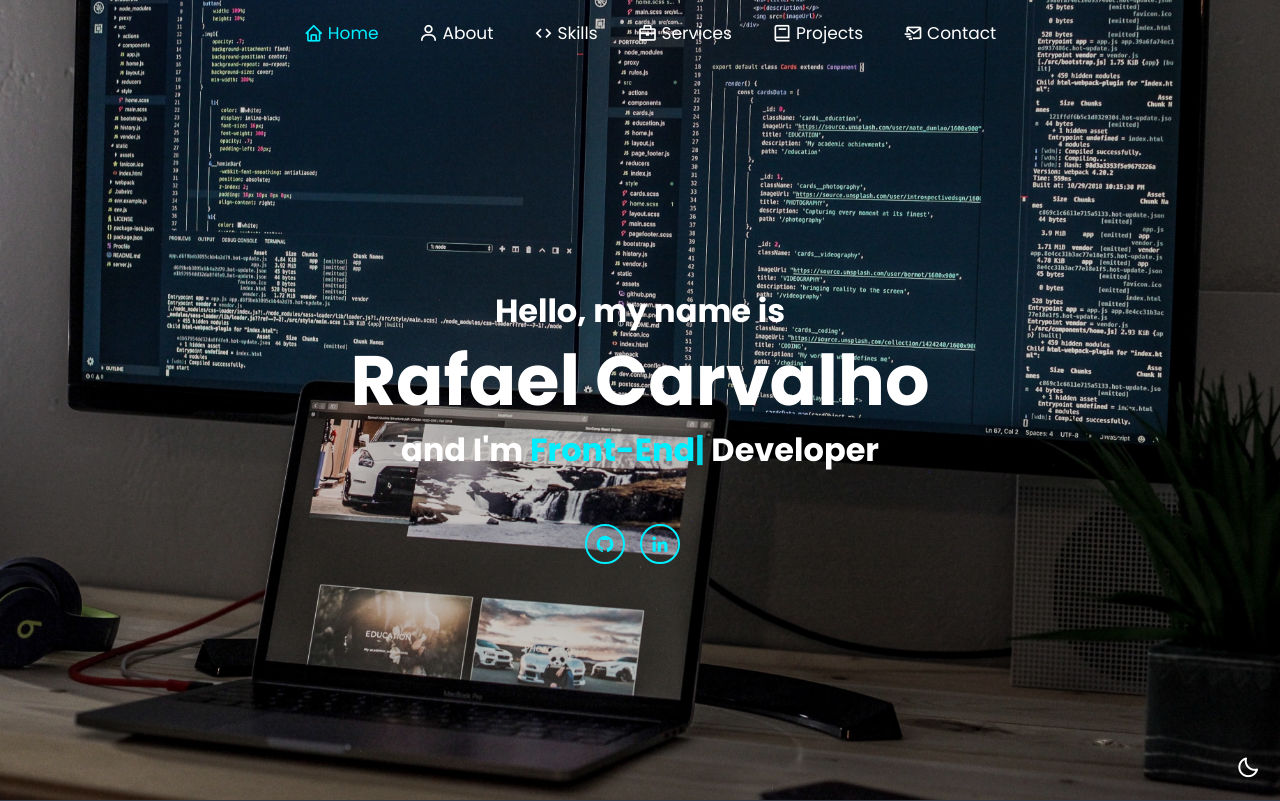
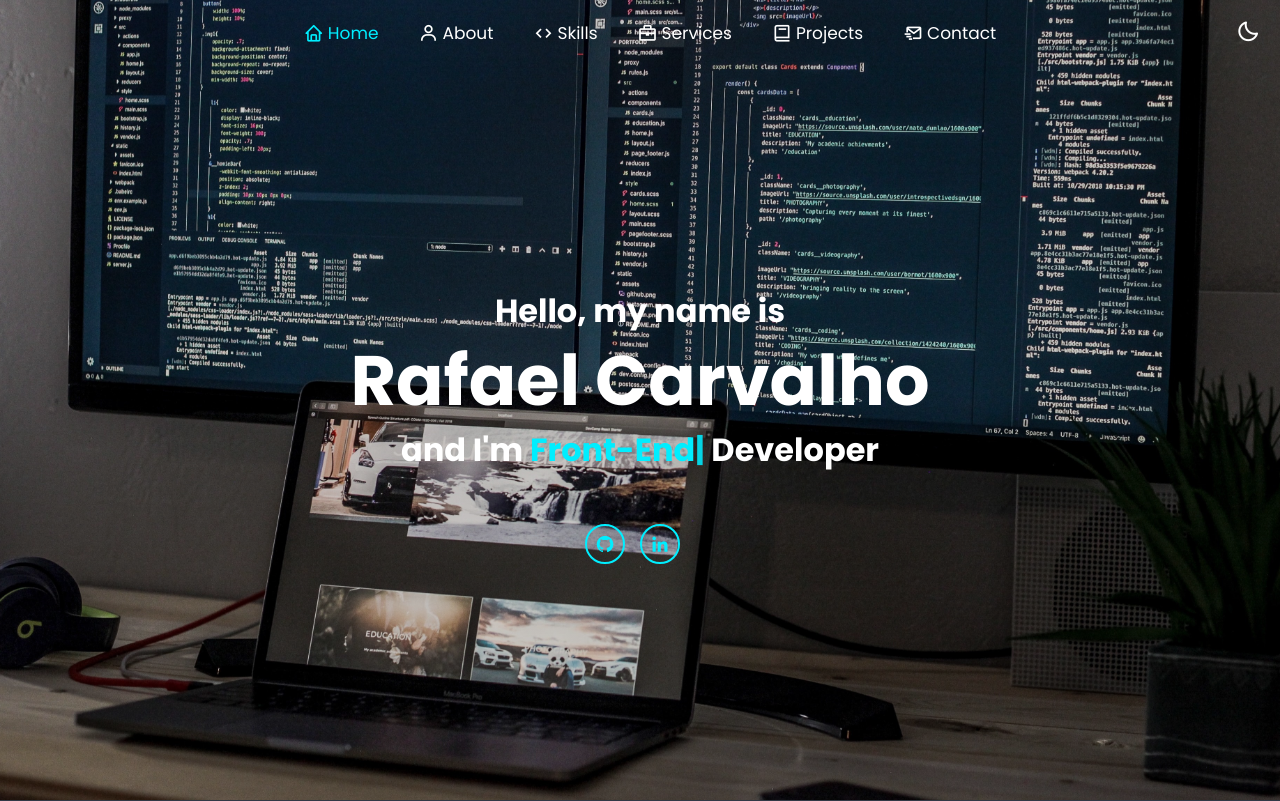
Before and after one commit to rafael-carvalho-developer/portfolio, a React (Vite) app: page / in a window 1280 px wide. Shown: the top 801 px of the page. Built offline with nearby package versions, Linux system fonts and the light colour scheme; no server answers; the database is empty.

Commit message:
Move dark/light toggle to top-right

```diff
--- a/src/index.css
+++ b/src/index.css
@@ -97,7 +97,7 @@ section {
   cursor: pointer;
   position: fixed;
   right: 2rem;
-  bottom: 2rem;
+  top: 2rem;
   margin: 0;
   z-index: 1000;
 }
```
